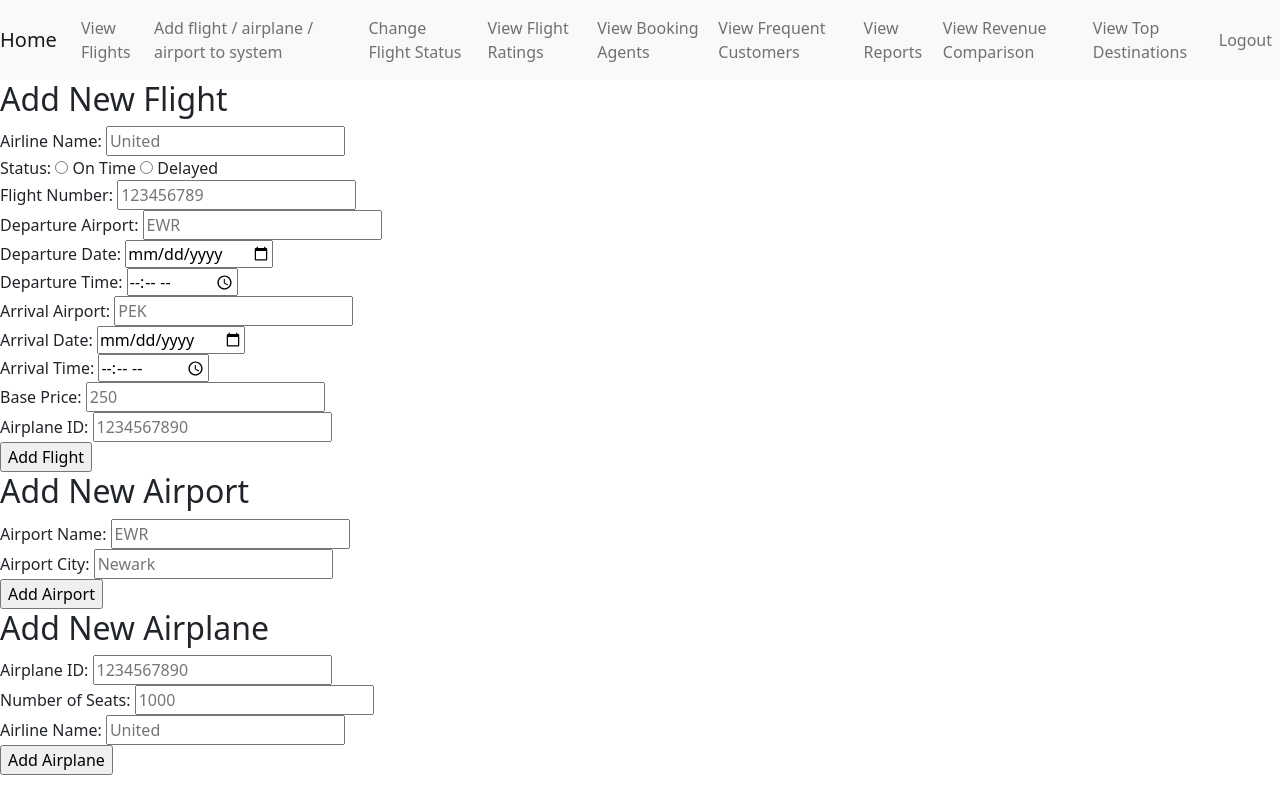
After one commit to wyang737/AirTicketSystem, a Flask app: template templates/addstuff.html in a window 1280 px wide. The commit adds this page. Run offline with Flask 2, Linux system fonts and the light colour scheme; the template is opened without the code that fills it, so the values that code supplies are empty; some libraries are stand-ins or nearby versions.

Commit message:
customer, agent, staff functionality

```diff
--- /dev/null
+++ b/templates/addstuff.html
@@ -0,0 +1,74 @@
+{% extends "staffbase.html" %}
+{% block title %} agent {% endblock %}
+{% block content %}
+<body>
+	<h2> Add New Flight</h2>
+	<div>
+        <form action="" method="post">
+        	<label for="name"> Airline Name: </label>
+            <input type="text" name="airlineName" placeholder="United" required/>
+            <br/>
+            <label for="name"> Status: </label>
+            <input type="radio" name="status" value="ontime"> On Time
+            <input type="radio" name="status" value="delayed"> Delayed
+            <br/>
+            <label for="name"> Flight Number: </label>
+            <input type="text" name="flightNumber" placeholder="123456789" required/>
+            <br/>
+            <label for="name"> Departure Airport: </label>
+            <input type="text" name="depAirport" placeholder="EWR" required/>
+            <br/>
+            <label for="name"> Departure Date: </label>
+            <input type="date" name="depDate"  required/>
+            <br/>
+            <label for="name"> Departure Time: </label>
+            <input type="time" name="depTime" required/>
+            <br/>
+            <label for="name"> Arrival Airport: </label>
+            <input type="text" name="arrAirport" placeholder="PEK"  required/>
+            <br/>
+            <label for="name"> Arrival Date: </label>
+            <input type="date" name="arrDate" required/>
+            <br/>
+            <label for="name"> Arrival Time: </label>
+            <input type="time" name="arrTime" required/>
+            <br/>
+            <label for="name"> Base Price: </label>
+            <input type="text" name="basePrice" placeholder="250"  required/>
+            <br/>
+            <label for="name"> Airplane ID: </label>
+            <input type="text" name="airplaneID" placeholder="1234567890"  required/>
+            <br/>
+            <input type="submit" value="Add Flight">
+        </form>
+    </div>
+	<h2> Add New Airport</h2>
+	<div>
+        <form action="" method="post">
+        	<label for="name"> Airport Name: </label>
+            <input type="etext" name="airportName" placeholder="EWR" required/>
+            <br/>
+            <label for="name"> Airport City: </label>
+            <input type="text" name="city" placeholder="Newark" required/>
+            <br/>
+            <input type="submit" value="Add Airport">
+        </form>
+    </div>
+
+    <h2> Add New Airplane</h2>
+	<div>
+        <form action="" method="post">
+        	<label for="name"> Airplane ID: </label>
+            <input type="text" name="airplaneID" placeholder="1234567890" required/>
+            <br/>
+            <label for="name"> Number of Seats: </label>
+            <input type="text" name="numSeats" placeholder="1000" required/>
+            <br/>
+            <label for="name"> Airline Name: </label>
+            <input type="text" name="airlineName" placeholder="United" required/>
+            <br/>
+            <input type="submit" value="Add Airplane">
+        </form>
+    </div>
+</body>
+{% endblock %}
--- a/templates/register.html
+++ b/templates/register.html
@@ -10,9 +10,9 @@
             <input type="radio" name="userType" value="agent"> Booking Agent
             <input type="radio" name="userType" value="staff"> Airline Staff
         </br>
-            <input type="text" name="username" placeholder="Username" value = "{{request.form.username}}" required/>
+            <input type="text" name="username" placeholder="Username" required/>
             <br/>
-            <input type="password" name="password" placeholder="Password" value = "{{request.form.password}}" required/>
+            <input type="password" name="password" placeholder="Password" required/>
             <br/>
             <input type="submit" value="Register">
         </form>
--- /dev/null
+++ b/templates/staffbase.html
@@ -0,0 +1,72 @@
+<!doctype html>
+<html>
+<head>
+	<link href="https://cdn.jsdelivr.net/npm/bootstrap@5.0.0-beta3/dist/css/bootstrap.min.css" rel="stylesheet" integrity="sha384-eOJMYsd53ii+scO/bJGFsiCZc+5NDVN2yr8+0RDqr0Ql0h+rP48ckxlpbzKgwra6" crossorigin="anonymous">
+	<title> {% block title %} {% endblock %} </title>
+	</head>
+	<body>
+		<nav class="navbar navbar-expand-lg navbar-light bg-light">
+		  <a class="navbar-brand" href="/">Home</a>
+		  <button class="navbar-toggler" type="button" data-toggle="collapse" data-target="#navbarNav" aria-controls="navbarNav" aria-expanded="false" aria-label="Toggle navigation">
+		    <span class="navbar-toggler-icon"></span>
+		  </button>
+		  <div class="collapse navbar-collapse" id="navbarNav">
+		    <ul class="navbar-nav">
+		      <li class="nav-item">
+		        <a class="nav-link" href="/publicsearch"> View Flights</a>
+		      </li>
+		    </ul>
+		    <ul class="navbar-nav">
+		      <li class="nav-item">
+		        <a class="nav-link" href="/addstuff"> Add flight / airplane / airport to system</a>
+		      </li>
+		    </ul>
+		    <ul class="navbar-nav">
+		      <li class="nav-item">
+		        <a class="nav-link" href="/publicsearch"> Change Flight Status </a>
+		      </li>
+		    </ul>
+		    <ul class="navbar-nav">
+		      <li class="nav-item">
+		        <a class="nav-link" href="/publicsearch"> View Flight Ratings </a>
+		      </li>
+		    </ul>
+		    <ul class="navbar-nav">
+		      <li class="nav-item">
+		        <a class="nav-link" href="/publicsearch"> View Booking Agents </a>
+		      </li>
+		    </ul>
+		    <ul class="navbar-nav">
+		      <li class="nav-item">
+		        <a class="nav-link" href="/publicsearch"> View Frequent Customers </a>
+		      </li>
+		    </ul>
+		    <ul class="navbar-nav">
+		      <li class="nav-item">
+		        <a class="nav-link" href="/publicsearch"> View Reports</a>
+		      </li>
+		    </ul>
+		    <ul class="navbar-nav">
+		      <li class="nav-item">
+		        <a class="nav-link" href="/publicsearch"> View Revenue Comparison</a>
+		      </li>
+		    </ul>
+		    <ul class="navbar-nav">
+		      <li class="nav-item">
+		        <a class="nav-link" href="/publicsearch"> View Top Destinations</a>
+		      </li>
+		    </ul>
+		    <ul class="navbar-nav">
+		      <li class="nav-item">
+		        <a class="nav-link" href="/publicsearch"> Logout </a>
+		      </li>
+		    </ul>
+		  </div>
+		</nav>
+		{% block content %}
+		{% endblock %}
+		<script src="https://code.jquery.com/jquery-3.3.1.slim.min.js" integrity="sha384-q8i/X+965DzO0rT7abK41JStQIAqVgRVzpbzo5smXKp4YfRvH+8abtTE1Pi6jizo" crossorigin="anonymous"></script>
+		<script src="https://cdnjs.cloudflare.com/ajax/libs/popper.js/1.14.7/umd/popper.min.js" integrity="sha384-UO2eT0CpHqdSJQ6hJty5KVphtPhzWj9WO1clHTMGa3JDZwrnQq4sF86dIHNDz0W1" crossorigin="anonymous"></script>
+		<script src="https://stackpath.bootstrapcdn.com/bootstrap/4.3.1/js/bootstrap.min.js" integrity="sha384-JjSmVgyd0p3pXB1rRibZUAYoIIy6OrQ6VrjIEaFf/nJGzIxFDsf4x0xIM+B07jRM" crossorigin="anonymous"></script>
+	</body>
+</html>
```
Also changed, not shown: templates/agent.html (added, +7 -0 lines), templates/agentbase.html (added, +52 -0 lines), templates/customer.html (added, +8 -0 lines), templates/customerbase.html (added, +52 -0 lines), templates/staff.html (added, +7 -0 lines).
